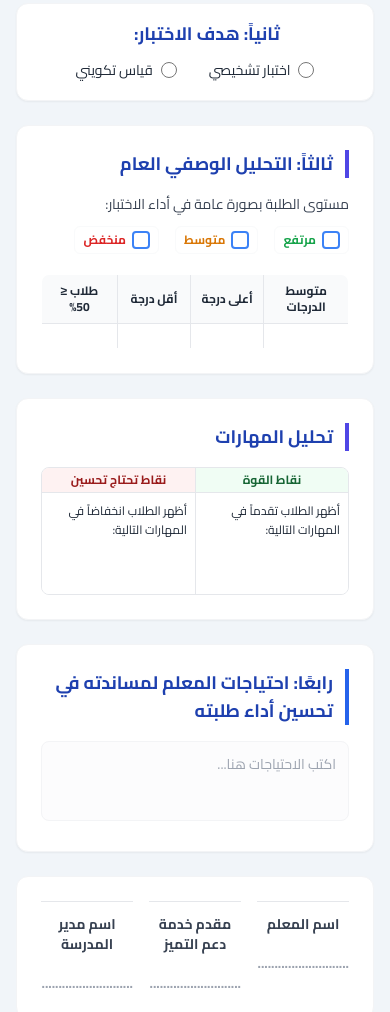
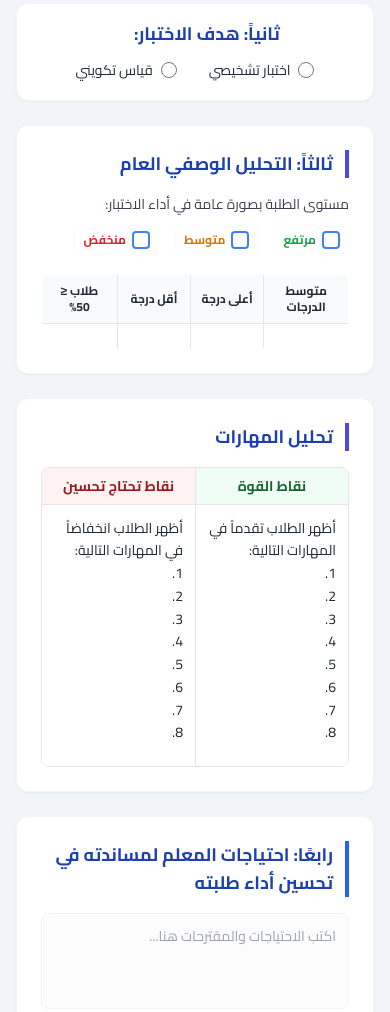
Before and after one commit to mohdasiri99/idp2026, a plain HTML site: page index.html in a window 390 px wide. Shown: the part 660-1672 px from the top of the page. Drawn offline with nearby package versions, Linux system fonts and the light colour scheme.

Commit message:
Update index.html

```diff
--- a/index.html
+++ b/index.html
@@ -26,12 +26,23 @@
         @media print {
             .no-print { display: none !important; }
             body { background: white; padding-bottom: 0; }
-            .container { max-width: 100% !important; width: 100% !important; margin: 0 !important; padding: 10px !important; }
-            header { background: #1e3a8a !important; color: white !important; -webkit-print-color-adjust: exact; padding: 15px !important; }
-            .section-card { box-shadow: none !important; border: 1px solid #e2e8f0 !important; margin-bottom: 10px !important; padding: 15px !important; }
-            .signatures-grid { margin-top: 15px !important; gap: 10px !important; }
-            textarea { min-height: 80px !important; }
+            .container { max-width: 100% !important; width: 100% !important; margin: 0 !important; padding: 15px !important; }
+            header { background: #1e3a8a !important; color: white !important; -webkit-print-color-adjust: exact; padding: 20px !important; }
+            .section-card { box-shadow: none !important; border: 1px solid #e2e8f0 !important; margin-bottom: 15px !important; padding: 20px !important; }
+            .signatures-grid { margin-top: 20px !important; gap: 15px !important; }
+
+            /* Page Break Control */
+            .page-break { page-break-before: always; }
+
+            /* Adjusting Textareas for 6-8 points */
+            .skills-box { height: 350px !important; }
+            textarea { height: 100% !important; }
         }
+
+        .skills-box {
+            height: 300px;
+        }
+
         .check-item {
             display: flex;
             align-items: center;
@@ -75,6 +86,8 @@
 
     <main class="container mx-auto px-4 py-6 max-w-6xl">
 
+        <!-- SECTION 1: Page 1 Container for Print -->
+        <div class="page-1">
             <!-- Section 1: Basic Information -->
             <div class="bg-white p-6 rounded-xl shadow-sm border border-gray-100 mb-6 section-card">
                 <h2 class="text-lg font-bold mb-4 text-blue-800 border-r-4 border-blue-600 pr-3">أولاً: المعلومات الأساسية</h2>
@@ -117,9 +130,8 @@
                 </div>
             </div>
 
-        <!-- Section 3: Test Description -->
-        <div class="grid grid-cols-1 lg:grid-cols-2 gap-6 mb-6">
-            <div class="bg-white p-6 rounded-xl shadow-sm border border-gray-100 section-card">
+            <!-- Section 3: Part 1 - General Descriptive Analysis -->
+            <div class="bg-white p-6 rounded-xl shadow-sm border border-gray-100 mb-6 section-card">
                 <h2 class="text-lg font-bold mb-4 text-blue-800 border-r-4 border-indigo-600 pr-3">ثالثاً: التحليل الوصفي العام</h2>
                 <p class="text-sm text-gray-700 mb-3">مستوى الطلبة بصورة عامة في أداء الاختبار:</p>
                 <div class="flex gap-4 mb-5">
@@ -158,18 +170,40 @@
                     </tbody>
                 </table>
             </div>
+        </div>
 
-            <div class="bg-white p-6 rounded-xl shadow-sm border border-gray-100 section-card">
+        <!-- PAGE BREAK FOR PRINT -->
+        <div class="page-break"></div>
+
+        <!-- SECTION 2: Page 2 Container for Print -->
+        <div class="page-2">
+            <!-- Section 3: Part 2 - Skill Analysis (Enhanced Space) -->
+            <div class="bg-white p-6 rounded-xl shadow-sm border border-gray-100 mb-6 section-card">
                 <h2 class="text-lg font-bold mb-4 text-blue-800 border-r-4 border-indigo-600 pr-3">تحليل المهارات</h2>
-                <div class="grid grid-cols-2 border border-gray-200 rounded-lg overflow-hidden h-32">
+                <div class="grid grid-cols-2 border border-gray-200 rounded-lg overflow-hidden skills-box">
                     <div class="flex flex-col border-l border-gray-200">
-                        <div class="bg-green-50 p-1 text-center text-xs font-bold text-green-800 border-b">نقاط القوة</div>
-                        <textarea class="flex-grow p-2 text-xs resize-none outline-none leading-relaxed" placeholder="أظهر الطلاب تقدماً في المهارات التالية: ">أظهر الطلاب تقدماً في المهارات التالية: </textarea>
+                        <div class="bg-green-50 p-2 text-center text-sm font-bold text-green-800 border-b">نقاط القوة</div>
+                        <textarea class="flex-grow p-3 text-sm resize-none outline-none leading-relaxed" placeholder="أظهر الطلاب تقدماً في المهارات التالية: ">أظهر الطلاب تقدماً في المهارات التالية:
+1.
+2.
+3.
+4.
+5.
+6.
+7.
+8. </textarea>
                     </div>
                     <div class="flex flex-col">
-                        <div class="bg-red-50 p-1 text-center text-xs font-bold text-red-800 border-b">نقاط تحتاج تحسين</div>
-                        <textarea class="flex-grow p-2 text-xs resize-none outline-none leading-relaxed" placeholder="أظهر الطلاب انخفاضاً في المهارات التالية: ">أظهر الطلاب انخفاضاً في المهارات التالية: </textarea>
-                    </div>
+                        <div class="bg-red-50 p-2 text-center text-sm font-bold text-red-800 border-b">نقاط تحتاج تحسين</div>
+                        <textarea class="flex-grow p-3 text-sm resize-none outline-none leading-relaxed" placeholder="أظهر الطلاب انخفاضاً في المهارات التالية: ">أظهر الطلاب انخفاضاً في المهارات التالية:
+1.
+2.
+3.
+4.
+5.
+6.
+7.
+8. </textarea>
                     </div>
                 </div>
             </div>
@@ -177,10 +211,10 @@
             <!-- Section 4: Teacher Needs -->
             <div class="bg-white p-6 rounded-xl shadow-sm border border-gray-100 mb-6 section-card">
                 <h2 class="text-lg font-bold mb-4 text-blue-800 border-r-4 border-blue-600 pr-3">رابعًا: احتياجات المعلم لمساندته في تحسين أداء طلبته</h2>
-            <textarea class="w-full h-20 p-3 bg-gray-50/50 border border-gray-100 rounded-lg text-sm outline-none resize-none" placeholder="اكتب الاحتياجات هنا..."></textarea>
+                <textarea class="w-full h-24 p-3 bg-gray-50/50 border border-gray-100 rounded-lg text-sm outline-none resize-none" placeholder="اكتب الاحتياجات والمقترحات هنا..."></textarea>
             </div>
 
-        <!-- Signatures Section (Single Line) -->
+            <!-- Signatures Section (Now on Page 2 with Content) -->
             <div class="bg-white p-6 rounded-xl border border-gray-100 section-card">
                 <div class="grid grid-cols-3 gap-4 signatures-grid">
                     <div class="text-center border-t border-gray-200 pt-3">
@@ -194,6 +228,7 @@
                     <div class="text-center border-t border-gray-200 pt-3">
                         <p class="font-bold text-gray-700 text-sm mb-4">اسم مدير المدرسة</p>
                         <input type="text" placeholder="............................" class="text-center w-full text-blue-900 font-bold border-none text-sm">
+                    </div>
                 </div>
             </div>
         </div>
```
Lines whose indentation alone changed are shown as unchanged.
